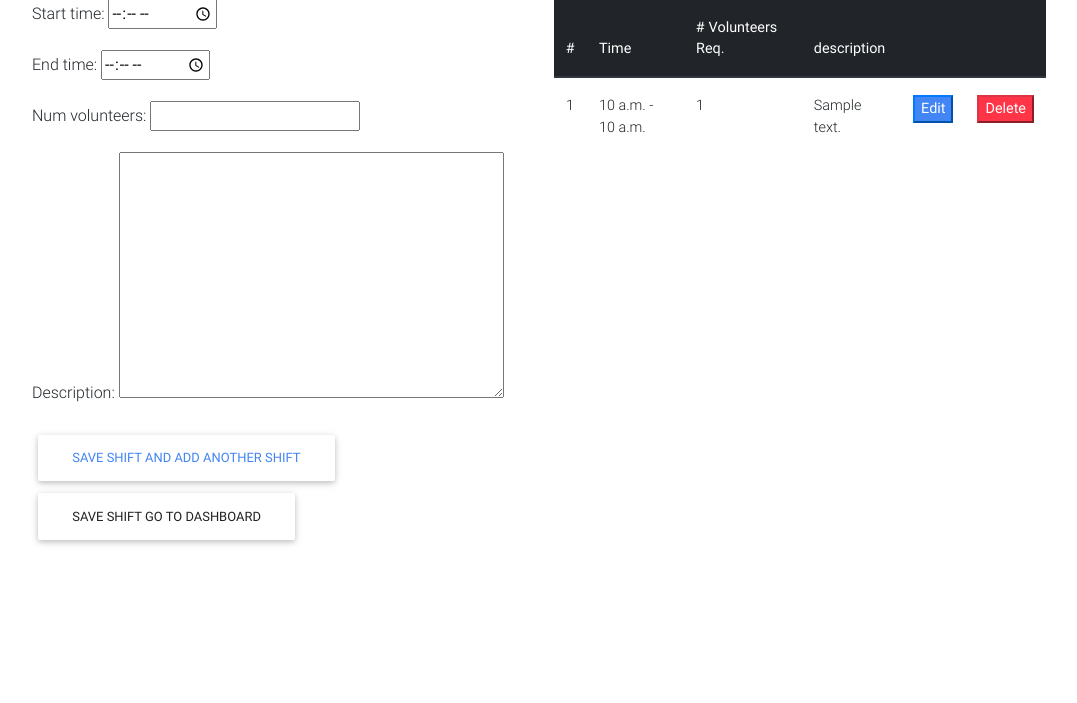
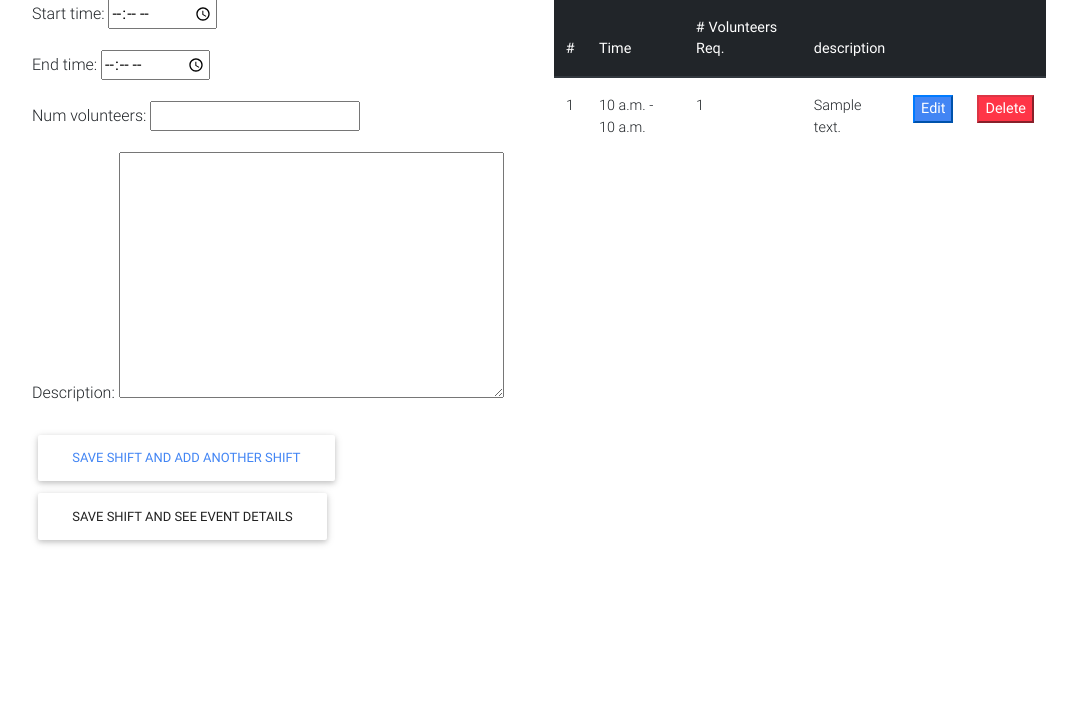
Before and after one commit to Nolan-Little/inStep, a Django app: template volunteer/templates/events/shift_template.html in a window 1280 px wide. Shown: the part 97-800 px from the top of the page, without its empty margins (16-1093 px from the left). Run offline with Django 3.2, Linux system fonts and the light colour scheme; the template is opened without the code that fills it: values that come from a table or form of the project are taken from there, others are empty; a user stored in the database is signed in; tables that the repository leaves empty hold one stand-in row (values such as "Sample post"); some libraries are stand-ins or nearby versions.

Commit message:
conditional reroute for deleting from different views

```diff
--- a/volunteer/templates/events/shift_template.html
+++ b/volunteer/templates/events/shift_template.html
@@ -8,7 +8,7 @@
         {{shift_form.as_p}}
 
         <button name="add_shift" value="add_shift" class="btn text-primary" type="submit">Save Shift and Add Another Shift</button>
-        <button name="dashboard" value="dashboard" class="btn text-dark">Save shift go to Dashboard</button>
+        <button name="dashboard" value="dashboard" class="btn text-dark">Save shift and See Event Details</button>
       </form>
       </div>
         <div class="col-sm-12 col-lg-6">
--- a/volunteer/views/shift_views.py
+++ b/volunteer/views/shift_views.py
@@ -41,7 +41,7 @@ def new_shift(request, event_id):
             return HttpResponseRedirect(reverse('volunteer:new_shift', args=(event.id, )))
 
         elif form_data.get('dashboard'):
-            return HttpResponseRedirect(reverse('volunteer:dashboard'))
+            return HttpResponseRedirect(reverse('volunteer:event_template_details', args=(event.id,)))
 
 def edit_shift(request, shift_id):
     if request.method == "GET":
@@ -83,6 +83,7 @@ def edit_shift(request, shift_id):
 
 
 def delete_shift(request, shift_id):
+    redirect_url = request.META['HTTP_REFERER']
     shift = Shift.objects.get(id=shift_id)
     shift.delete()
-    return HttpResponseRedirect(reverse('volunteer:event_template_details', args=(shift.event.id,)))
+    return HttpResponseRedirect(redirect_url)
```
